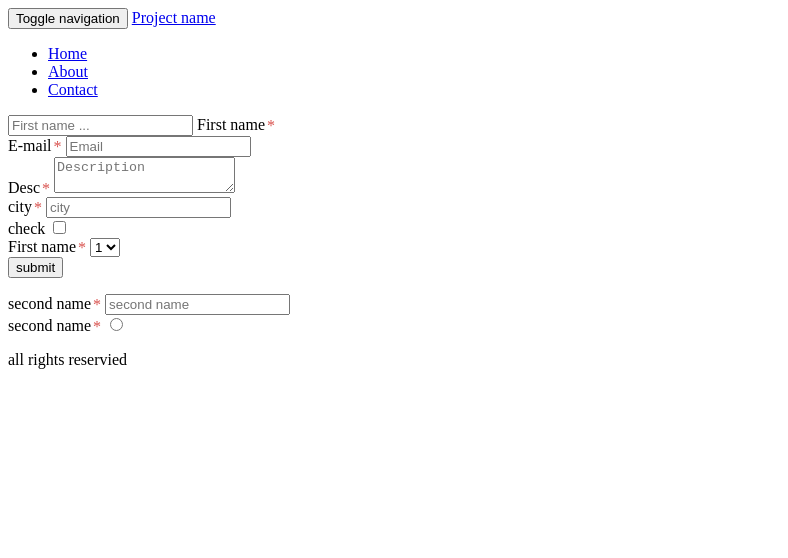
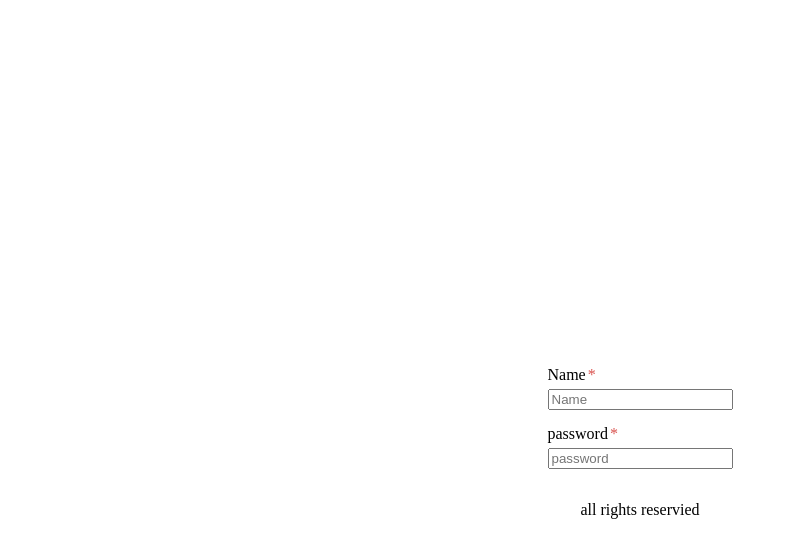
Before and after one commit to mohamedragaey/required-labels, a Jekyll site: the page example.html, which Jekyll copies as it is, in a window 1280 px wide. Shown: the top 558 px of the page, without its empty margins (0-788 px from the left). Built offline with Jekyll 4.4.1, drawn with Linux system fonts in a browser that asks for light colours.

```diff
--- a/example.html
+++ b/example.html
@@ -5,99 +5,45 @@
   <meta name="viewport" content="width=device-width, initial-scale=1">
   <meta name="description" content="" />
   <meta name="author" content="" />
-  <title>Starter Template for Bootstrap</title>
-
-  <link rel="apple-touch-icon" sizes="180x180" href="dist/favicon/apple-touch-icon.png">
-  <link rel="icon" type="image/png" sizes="32x32" href="dist/favicon/favicon-32x32.png">
-  <link rel="icon" type="image/png" sizes="16x16" href="dist/favicon/favicon-16x16.png">
-  <link rel="manifest" href="dist/favicon/manifest.json">
-  <link rel="mask-icon" href="dist/favicon/safari-pinned-tab.svg" color="#5bbad5">
-  <meta name="theme-color" content="#ffffff">
-
+  <title>Demo page</title>
   <!--stylesheet-->
   <link href="dist/css/app.css" rel="stylesheet">
+  <style>
+    .page-wrapper {
+      display: flex;
+      flex-direction: column;
+      justify-content: center;
+      align-items: center;
+      height: 100%;
+    }
 
+    .form-group {
+      margin-bottom: 15px;
+    }
 
+    input, textarea {
+      display: block;
+    }
+
+    label {
+      margin-bottom: 5px;
+      display: inline-block;
+    }
+  </style>
 </head>
 <body>
 <div id="wrapper" class="page-wrapper">
-  <!-- Navigation -->
-  <header>
-    <nav class="navbar navbar-inverse navbar-fixed-top" role="navigation">
-      <div class="container">
-        <div class="navbar-header">
-          <button type="button" class="navbar-toggle collapsed" data-toggle="collapse"
-                  data-target=".navbar-collapse">
-            <span class="sr-only">Toggle navigation</span>
-            <span class="icon-bar"></span>
-            <span class="icon-bar"></span>
-            <span class="icon-bar"></span>
-          </button>
-          <a class="navbar-brand" href="#">Project name</a>
-        </div>
-        <div class="collapse navbar-collapse">
-          <ul class="nav navbar-nav">
-            <li class="active"><a href="#">Home</a></li>
-            <li><a href="#about">About</a></li>
-            <li><a href="#contact">Contact</a></li>
-          </ul>
-        </div>
-        <!--/.nav-collapse -->
+  <section class="content">
+    <form id="form">
+      <div class="form-group">
+        <label>Name</label>
+        <input type="text" placeholder="Name" required />
       </div>
-      <!-- /.container -->
-    </nav>
-  </header>
-  <section class="content">
-    <!-- Page Content -->
-    <div class="container">
-      <div class="row">
-        <form id="firstForm">
-          <div class="form-group">
-            <input id="fname" class="form-control" type="text" placeholder="First name ..." required />
-            <label for="fname">First name</label>
-          </div>
-          <div class="form-group">
-            <label for="email">E-mail</label>
-            <input id="email" class="form-control" type="email" placeholder="Email" required />
-          </div>
-          <div class="form-group">
-            <label for="des">Desc</label>
-            <textarea id="des" required class="form-control" placeholder="Description"></textarea>
-          </div>
-
-          <div class="form-group">
-            <input class="form-control" type="text" placeholder="city" required />
-          </div>
-
-          <div class="form-group">
-            <label for="check"> check
-              <input id="check" class="" type="checkbox" required />
-            </label>
-          </div>
-
-          <div class="form-group">
-            <label for="select">First name</label>
-            <select id="select" required>
-              <option>1</option>
-              <option>2</option>
-            </select>
-          </div>
-          <button type="submit" class="btn btn-primary">submit</button>
-        </form>
-        <form id="form">
-          <div class="form-group">
-            <label>second name</label>
-            <input type="text" placeholder="second name" required />
-          </div>
-          <div class="form-group">
-            <label for="radio">second name</label>
-            <input id="radio" type="radio" placeholder="second name" required />
-          </div>
-        </form>
+      <div class="form-group">
+        <label for="password">password</label>
+        <input id="password" type="password" placeholder="password" required />
       </div>
-      <!-- /.row -->
-    </div>
-    <!-- /.container -->
+    </form>
   </section>
   <footer>
     <p>all rights reservied</p>
--- /dev/null
+++ b/src/js/app.js
@@ -0,0 +1,2 @@
+window.$ = window.JQuery = require('jquery')
+require('./require-label')
```
Also changed, not shown: other parts of example.html (+0 -1 lines), src/js/require-label.js (+23 -2 lines), webpack.common.js (+2 -7 lines), dist/js/required-label.js.
